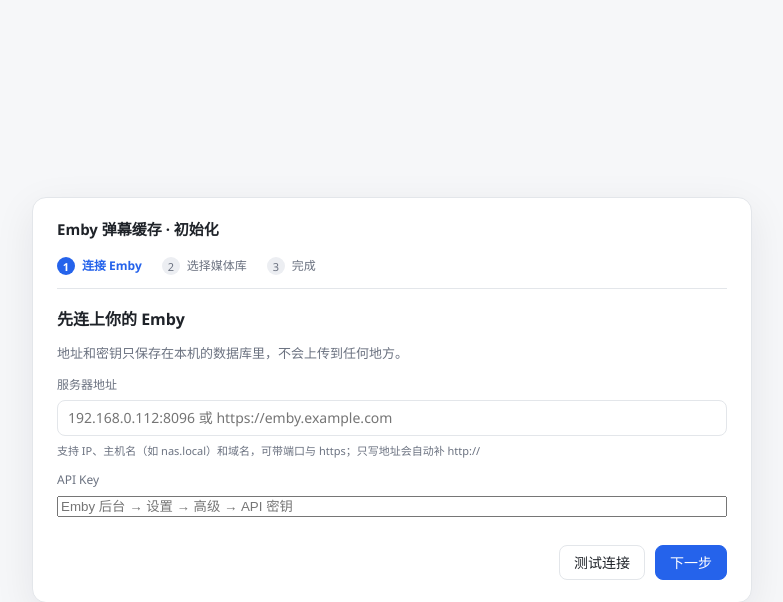
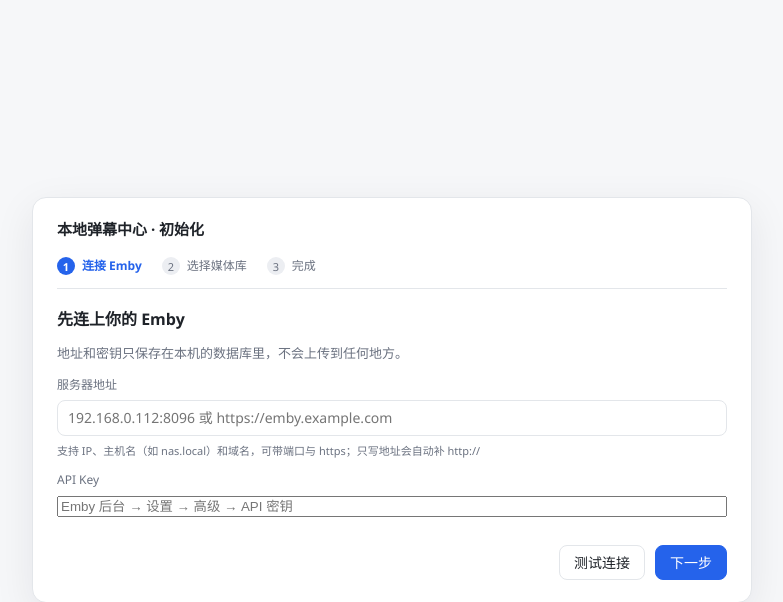
Before and after one commit to AriadusTT/local-danmaku-center, a FastAPI app: page /setup in a window 1280 px wide. Shown: the top 602 px of the page, without its empty margins (248-1031 px from the left). Run offline with FastAPI, Linux system fonts and the light colour scheme; data that the repository does not hold is empty.

Commit message:
ui: rename app title and banner to 本地弹幕中心

```diff
--- a/app/__init__.py
+++ b/app/__init__.py
@@ -1,3 +1,3 @@
 """本地弹幕中心 —— 媒体库索引与弹幕资产管理。"""
 
-__version__ = "0.7.1"
+__version__ = "0.7.2"
--- a/app/cli.py
+++ b/app/cli.py
@@ -150,7 +150,7 @@ async def cmd_stats(_args: argparse.Namespace) -> int:
 
 def build_parser() -> argparse.ArgumentParser:
     parser = argparse.ArgumentParser(
-        prog="python -m app.cli", description="Emby 弹幕缓存服务 · 命令行"
+        prog="python -m app.cli", description="本地弹幕中心 · 命令行"
     )
     sub = parser.add_subparsers(dest="command", required=True)
 
--- a/app/main.py
+++ b/app/main.py
@@ -80,7 +80,7 @@ async def lifespan(_app: FastAPI):
 
 
 app = FastAPI(
-    title="Emby 弹幕缓存服务",
+    title="本地弹幕中心",
     description="阶段一：媒体库扫描",
     version=__version__,
     lifespan=lifespan,
--- a/app/web/templates/index.html
+++ b/app/web/templates/index.html
@@ -3,12 +3,12 @@
 <head>
   <meta charset="utf-8" />
   <meta name="viewport" content="width=device-width, initial-scale=1" />
-  <title>Emby 弹幕缓存</title>
+  <title>本地弹幕中心</title>
   <link rel="stylesheet" href="/static/style.css?v={{ version }}" />
 </head>
 <body>
   <header>
-    <h1>Emby 弹幕缓存</h1>
+    <h1>本地弹幕中心</h1>
     <nav class="nav">
       <button class="nav-btn active" data-view="main">控制台</button>
       <button class="nav-btn" data-view="settings">设置</button>
--- a/app/web/templates/setup.html
+++ b/app/web/templates/setup.html
@@ -3,14 +3,14 @@
 <head>
   <meta charset="utf-8" />
   <meta name="viewport" content="width=device-width, initial-scale=1" />
-  <title>初始化 · Emby 弹幕缓存</title>
+  <title>初始化 · 本地弹幕中心</title>
   <link rel="stylesheet" href="/static/style.css?v={{ version }}" />
 </head>
 <body class="setup-body">
   <div class="setup-wrap">
     <div class="setup-card">
       <div class="ob-head">
-        <div class="ob-brand">Emby 弹幕缓存 · 初始化</div>
+        <div class="ob-brand">本地弹幕中心 · 初始化</div>
         <div class="ob-steps">
           <span class="ob-step" data-step="1"><i>1</i>连接 Emby</span>
           <span class="ob-step" data-step="2"><i>2</i>选择媒体库</span>
```
